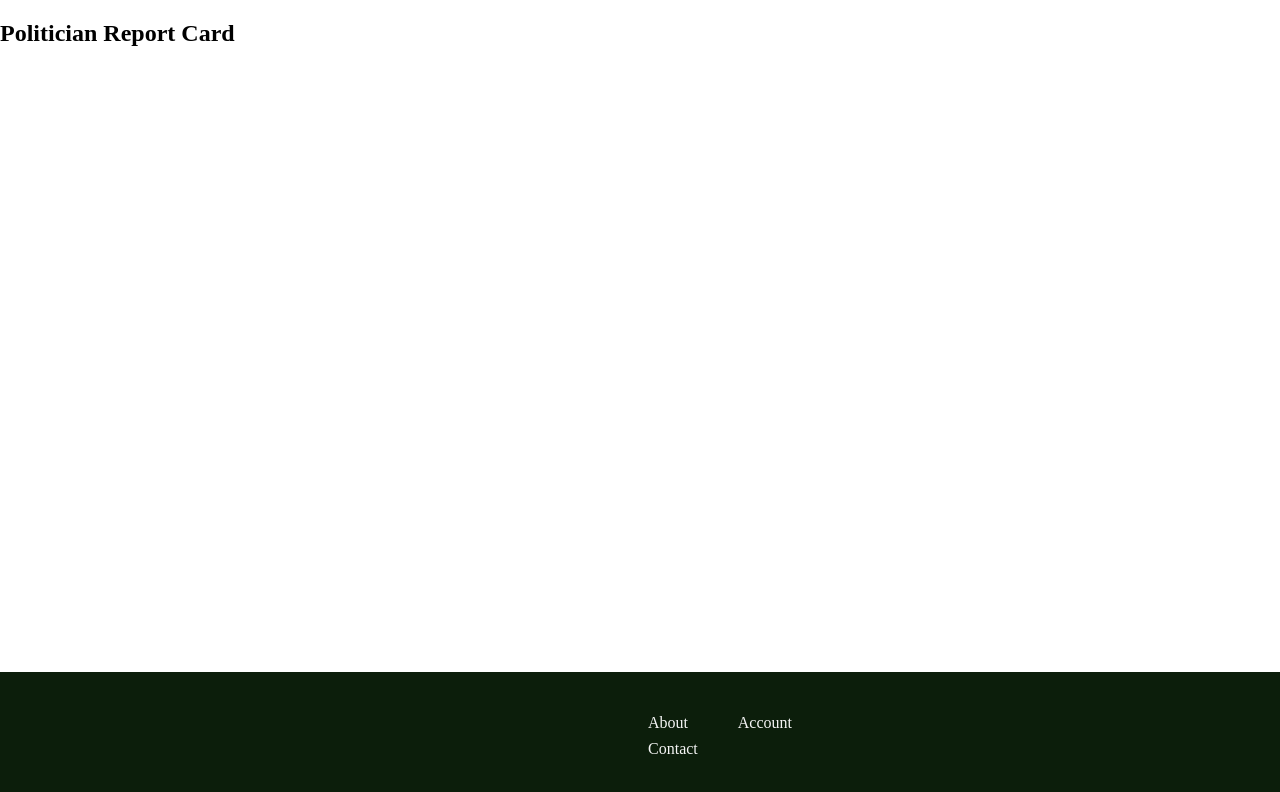
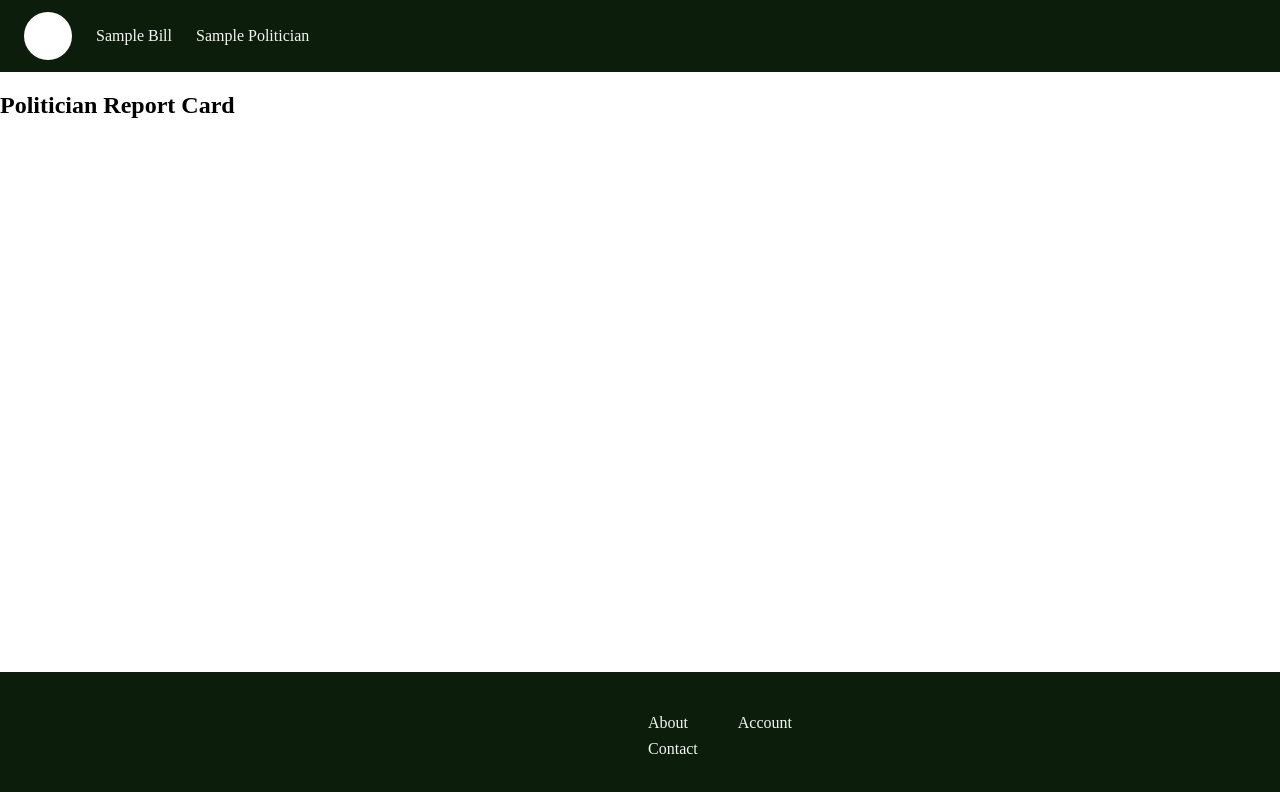
Before and after one commit to cortex05/reportcard-frontend, a React (Vite) app: page / in a window 1280 px wide. Shown: the top 792 px of the page. Built offline with nearby package versions, Linux system fonts and the light colour scheme.

Commit message:
feat: made basic header

```diff
--- /dev/null
+++ b/src/components/Header/Header.module.css
@@ -0,0 +1,45 @@
+.header {
+  width: 100%;
+  padding: 12px 24px;
+  background-color: rgb(12, 30, 11);
+  color: whitesmoke;
+  display: flex;
+  flex-direction: column;
+  align-items: center;
+  gap: 12px;
+}
+
+.header a {
+  text-decoration: none;
+  color: whitesmoke;
+}
+
+.logo {
+  display: none;
+}
+
+.links {
+  display: flex;
+  flex-direction: column;
+  align-items: center;
+  gap: 8px;
+}
+
+@media (min-width: 576px) {
+  .header {
+    flex-direction: row;
+    justify-content: flex-start;
+    gap: 24px;
+  }
+
+  .logo {
+    display: block;
+    width: 48px;
+    height: 48px;
+  }
+
+  .links {
+    flex-direction: row;
+    gap: 24px;
+  }
+}
--- a/src/components/Header/Header.tsx
+++ b/src/components/Header/Header.tsx
@@ -1,8 +1,20 @@
-import React from 'react'
+import { Link } from 'react-router-dom'
+import styles from './Header.module.css'
 
 const Header = () => {
   return (
-    <div>Header</div>
+    <header className={styles.header}>
+      <Link to="/" className={styles.logo} aria-label="Home">
+        <svg viewBox="0 0 48 48" width="48" height="48">
+          <circle cx="24" cy="24" r="24" fill="white" />
+        </svg>
+      </Link>
+
+      <nav className={styles.links}>
+        <Link to="/sample-bill">Sample Bill</Link>
+        <Link to="/sample-politician">Sample Politician</Link>
+      </nav>
+    </header>
   )
 }
 
--- a/src/router/Router.tsx
+++ b/src/router/Router.tsx
@@ -4,11 +4,13 @@ import Home from '../screens/Home/Home'
 import SampleBill from '../screens/Samples/SampleBill/SampleBill'
 import SamplePolitician from '../screens/Samples/SamplePolitician/SamplePolitician'
 import Single from '../screens/Single/Single'
+import Header from '../components/Header/Header'
 import Footer from '../components/Footer/Footer'
 
 const Router = () => {
   return (
     <BrowserRouter>
+      <Header />
       <div className="page">
         <Routes>
           <Route path="/" element={<Home />} />
```
